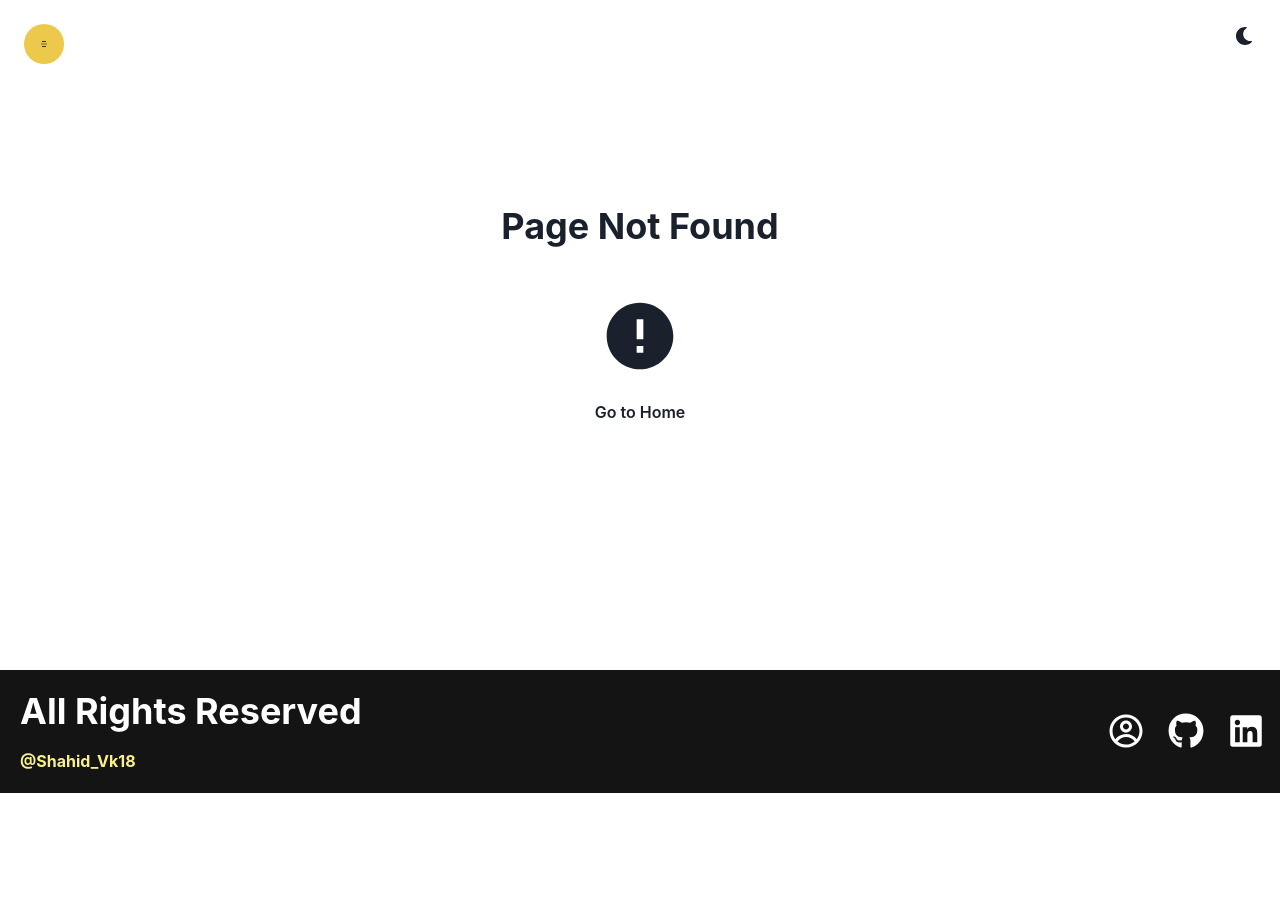
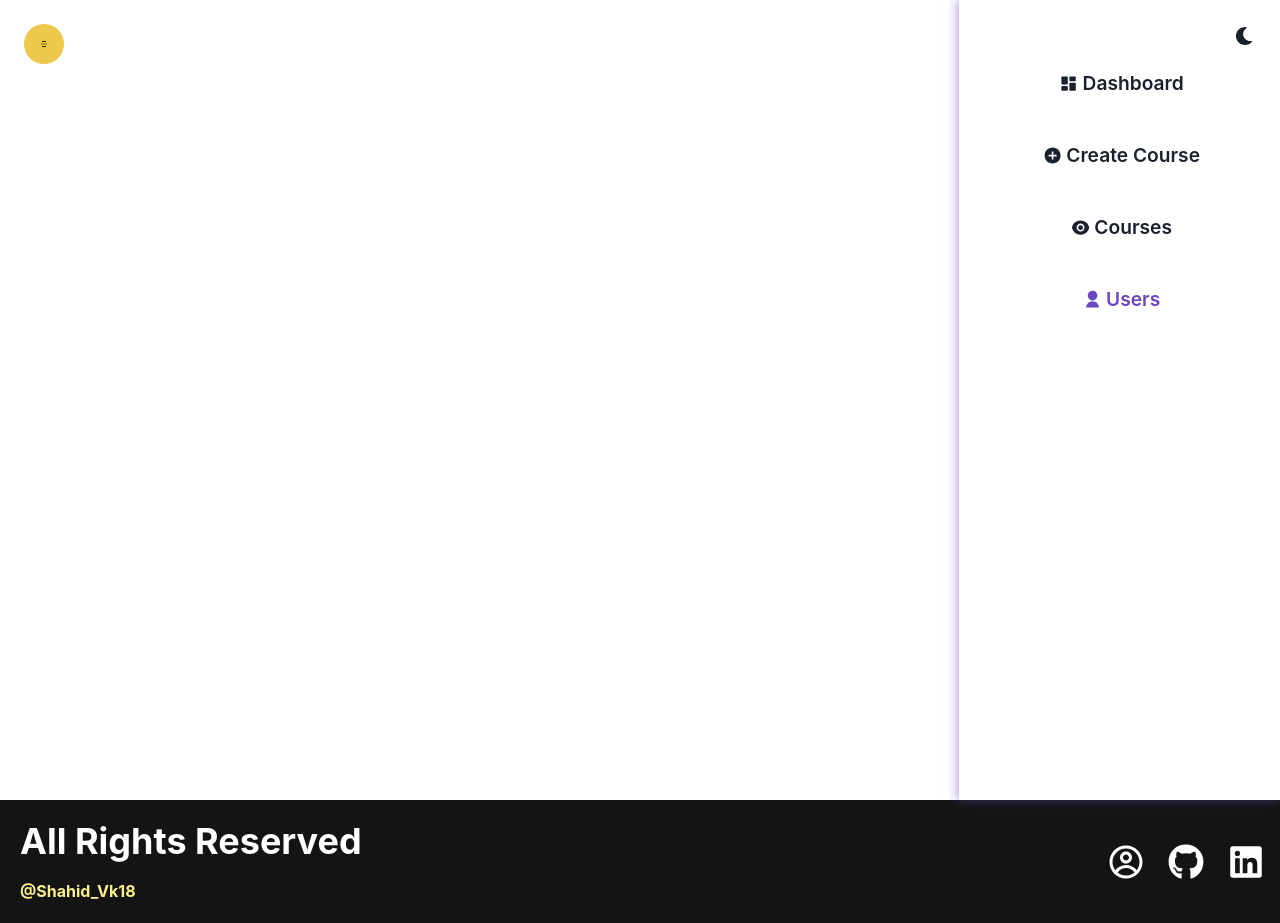
Before and after one commit to VampsDamon/CodeSphere, a React (Vite) app in the folder frontend/: page /admin/users in a window 1280 px wide. Before the commit this address had no page. Before the commit the page ends 800 px from the top, so only its background shows below. Built offline with nearby package versions, Linux system fonts and the light colour scheme.

Commit message:
Admin Dashboard Completed

```diff
--- a/frontend/src/App.jsx
+++ b/frontend/src/App.jsx
@@ -15,9 +15,16 @@
 import PaymentFail from "./components/Payments/PaymentFail"
 import NotFound from "./components/Layouts/NotFound/NotFound"
 import CoursePage from "./components/CoursePage/CoursePage"
+import Profile from "./components/Profile/Profile"
+import ChangePassword from "./components/Profile/ChangePassword"
+import UpdateProfile from "./components/Profile/UpdateProfile"
+import Dashboard from "./components/Admin/Dashboard/Dashboard"
+import CreateCourse from "./components/Admin/CreateCourse/CreateCourse"
+import AdminCourses from "./components/Admin/AdminCourses/AdminCourses"
+import Users from "./components/Admin/Users/Users"
 
 function App() {
-    window.addEventListener("contextmenu",e=>event.preventDefault())
+    // window.addEventListener("contextmenu",e=>event.preventDefault())
 
   return (
     <Router>
@@ -37,6 +44,15 @@
         <Route path="/paymentSuccess" element={<PaymentSucess />} />
         <Route path="/paymentFail" element={<PaymentFail />} />
         <Route path="*" element={<NotFound />} />
+        <Route path="/profile" element={<Profile />} />
+        <Route path="/changePassword" element={<ChangePassword />} />
+        <Route path="/updateProfile" element={<UpdateProfile />} />
+
+        {/* ******* Admin Routes ****** */}
+        <Route path="/admin/dashboard" element={<Dashboard />} />
+        <Route path="/admin/createCourse" element={<CreateCourse />} />
+        <Route path="/admin/courses" element={<AdminCourses />} />
+        <Route path="/admin/users" element={<Users />} />
 
       </Routes>
       <Footer />
--- /dev/null
+++ b/frontend/src/components/Admin/AdminCourses/AdminCourses.jsx
@@ -0,0 +1,21 @@
+import { Box, Grid } from "@chakra-ui/react";
+import React from "react";
+import cursor from "../../assets/images/cursor.png";
+import SideBar from "../SideBar";
+
+const AdminCourses = () => {
+  return (
+    <Grid
+      css={{
+        cursor: `url(${cursor}),default`,
+      }}
+      minH={"100vh"}
+      templateColumns={["1fr", "5fr 1fr"]}
+    >
+      <Box></Box>
+      <SideBar />
+    </Grid>
+  );
+};
+
+export default AdminCourses;
--- /dev/null
+++ b/frontend/src/components/Admin/CreateCourse/CreateCourse.jsx
@@ -0,0 +1,21 @@
+import { Box, Grid } from "@chakra-ui/react";
+import React from "react";
+import cursor from "../../assets/images/cursor.png";
+import SideBar from "../SideBar";
+
+const CreateCourse = () => {
+  return (
+    <Grid
+      css={{
+        cursor: `url(${cursor}),default`,
+      }}
+      minH={"100vh"}
+      templateColumns={["1fr", "5fr 1fr"]}
+    >
+      <Box></Box>
+      <SideBar />
+    </Grid>
+  );
+};
+
+export default CreateCourse;
--- /dev/null
+++ b/frontend/src/components/Admin/Dashboard/Dashboard.jsx
@@ -0,0 +1,19 @@
+import { Box, Grid } from '@chakra-ui/react'
+import React from 'react'
+import cursor from "../../assets/images/cursor.png"
+import SideBar from '../SideBar'
+
+const Dashboard = () => {
+  return (
+    <Grid css={{
+        cursor:`url(${cursor}),default`
+    }} minH={'100vh'} templateColumns={['1fr', '5fr 1fr']}>
+     <Box>
+
+     </Box>
+     <SideBar/>
+    </Grid>
+  )
+}
+
+export default Dashboard
--- /dev/null
+++ b/frontend/src/components/Admin/SideBar.jsx
@@ -0,0 +1,54 @@
+import { Button, VStack } from "@chakra-ui/react";
+import React from "react";
+import {
+  RiAddCircleFill,
+  RiDashboardFill,
+  RiEyeFill,
+  RiUserFill,
+} from "react-icons/ri";
+import { Link, useLocation } from "react-router-dom";
+
+const SideBar = () => {
+  const location = useLocation();
+  return (
+    <VStack spacing={8} p={16} boxShadow={"-2px 0px 10px rgba(107,70,193,0.5)"}>
+      <LinkButton
+        active={location.pathname === "/admin/dashboard"}
+        url={"dashboard"}
+        text="Dashboard"
+        Icon={RiDashboardFill}
+      />
+      <LinkButton
+        active={location.pathname === "/admin/createCourse"}
+        url={"createCourse"}
+        text="Create Course"
+        Icon={RiAddCircleFill}
+      />
+      <LinkButton
+        active={location.pathname === "/admin/courses"}
+        url={"courses"}
+        text="Courses"
+        Icon={RiEyeFill}
+      />
+      <LinkButton
+        active={location.pathname === "/admin/users"}
+        url={"users"}
+        text="Users"
+        Icon={RiUserFill}
+      />
+    </VStack>
+  );
+};
+
+function LinkButton({ url, Icon, text, active }) {
+  return (
+    <Link to={`/admin/${url}`}>
+      <Button fontSize={"larger"} colorScheme={active?"purple":""} variant={"ghost"}>
+        <Icon style={{ margin: "4px" }} />
+        {text}
+      </Button>
+    </Link>
+  );
+}
+
+export default SideBar;
--- /dev/null
+++ b/frontend/src/components/Admin/Users/Users.jsx
@@ -0,0 +1,20 @@
+import { Box, Grid } from "@chakra-ui/react";
+import React from "react";
+import cursor from "../../assets/images/cursor.png";
+import SideBar from "../SideBar";
+const Users = () => {
+  return (
+    <Grid
+      css={{
+        cursor: `url(${cursor}),default`,
+      }}
+      minH={"100vh"}
+      templateColumns={["1fr", "5fr 1fr"]}
+    >
+      <Box></Box>
+      <SideBar />
+    </Grid>
+  );
+};
+
+export default Users;
```
